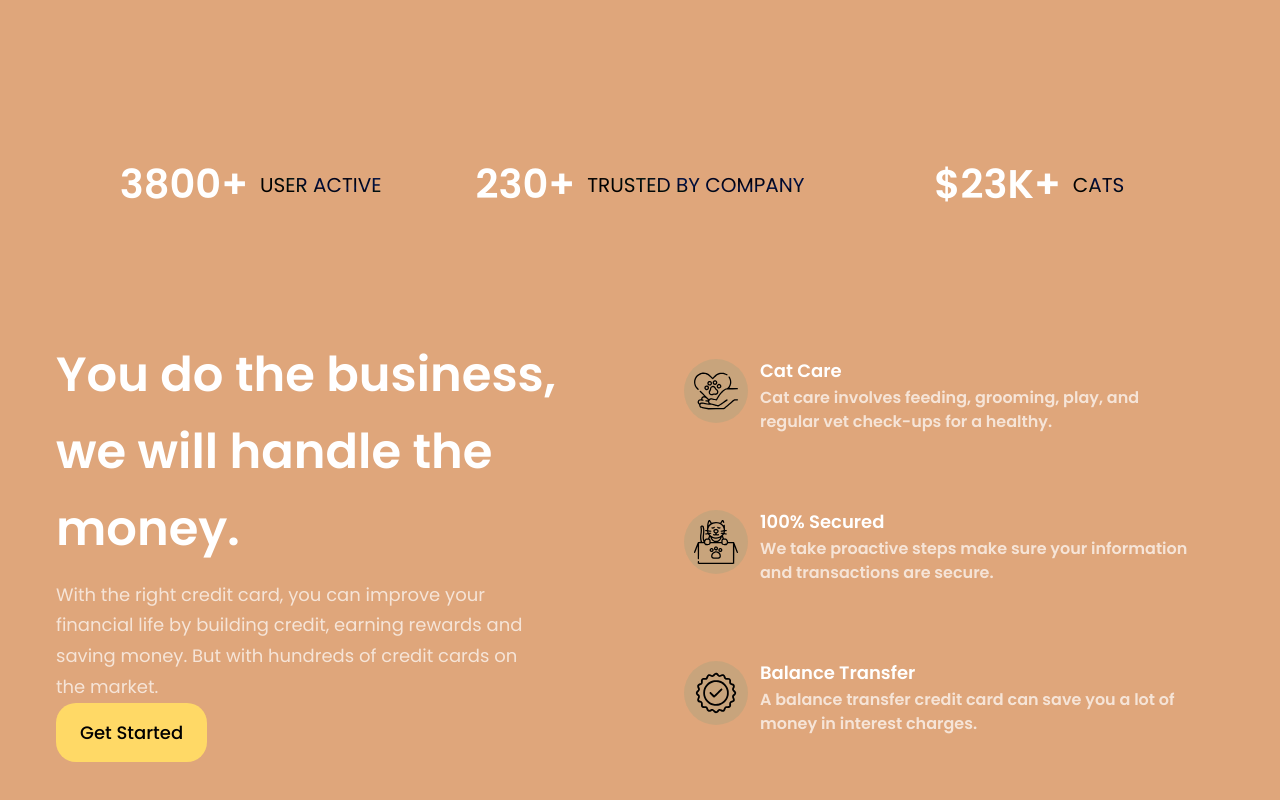
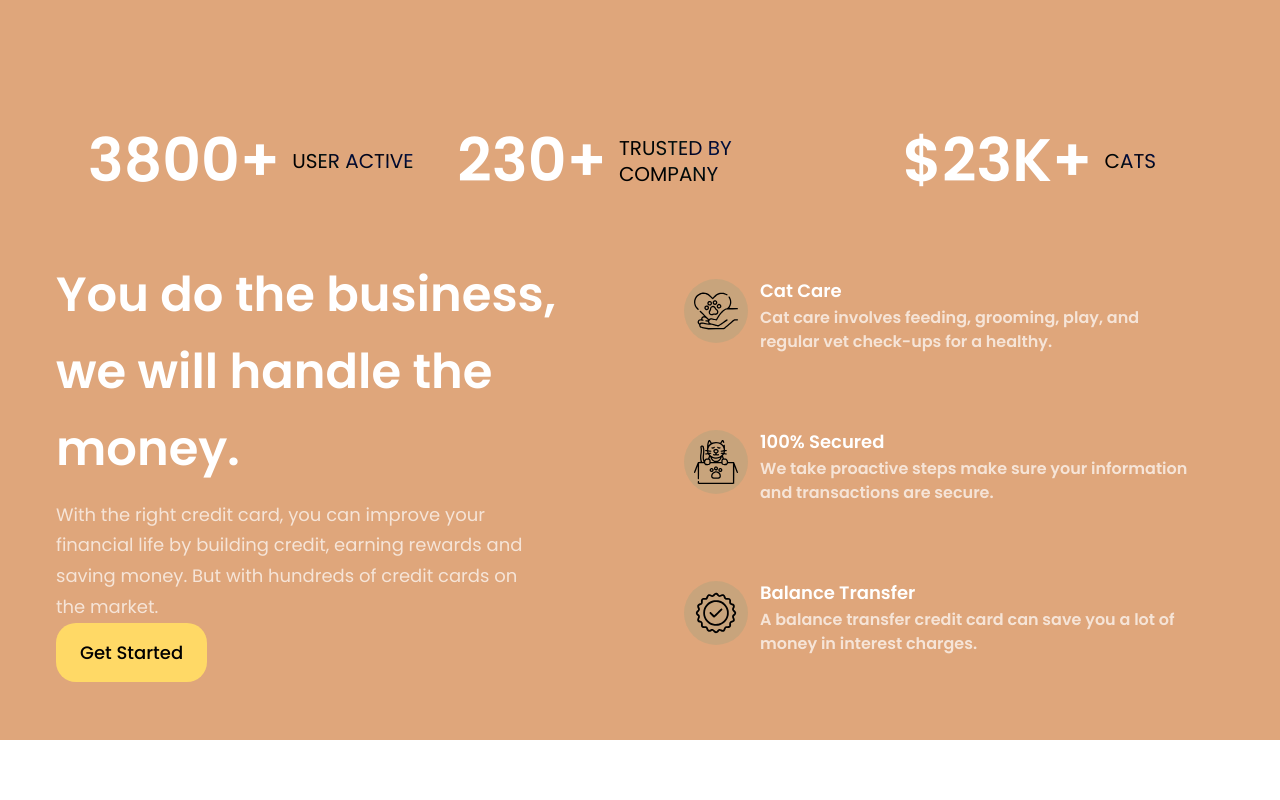
Before and after one commit to sajeed11/Cat_Site, a React (Vite) app: page / in a window 1280 px wide. Shown: the part 1538-2338 px from the top of the page. After the commit the page ends 2278 px from the top, so only its background shows below. Built offline with nearby package versions, Linux system fonts and the light colour scheme.

Commit message:
chore: add Framer motion animation

```diff
--- a/src/components/Stats.jsx
+++ b/src/components/Stats.jsx
@@ -1,25 +1,37 @@
-import styles from "../styles";
 import { stats } from "../constants";
+
+// Framer Motion imports & animations
+import { motion } from "framer-motion";
 
 const Stats = () => {
   return (
-    <section
-      className={`${styles.flexCenter} flex-row flex-wrap sm:mb-14 my-6`}
-    >
+    <div className="flex flex-col sm:flex-row flex-wrap">
       {stats.map((stat) => (
         <div
-          className={`flex-1 flex flex-row justify-center items-center m-3`}
+          className="flex-1 flex flex-row justify-center items-center m-3"
           key={stat.id}
         >
-          <h4 className="font-poppins font-semibold xs:text-[40px] text-[30px] xs:leading-[53px] leading-[43px] text-white">
+          <motion.h4
+            className="font-poppins font-semibold xs:text-6xl text-[30px] xs:leading-[53px] leading-[43px] text-white"
+            initial={{ opacity: 0, y: -50 }}
+            whileInView={{ opacity: 1, y: 0 }}
+            transition={{ duration: 0.7 }}
+            viewport={{ once: true }}
+          >
             {stat.value}
-          </h4>
-          <p className="font-poppins font-normal xs:text-[20px] text-[15px] xs:leading-[26px] leading-[21px] text-gradient uppercase ml-3">
+          </motion.h4>
+          <motion.p
+            className="font-poppins font-normal xs:text-[20px] text-[15px] xs:leading-[26px] leading-[21px] text-gradient uppercase ml-3"
+            initial={{ opacity: 0, x: -30 }}
+            whileInView={{ opacity: 1, x: 0 }}
+            transition={{ duration: 0.7, delay: 0.7 }}
+            viewport={{ once: true }}
+          >
             {stat.title}
-          </p>
+          </motion.p>
         </div>
       ))}
-    </section>
+    </div>
   );
 };
 
```
